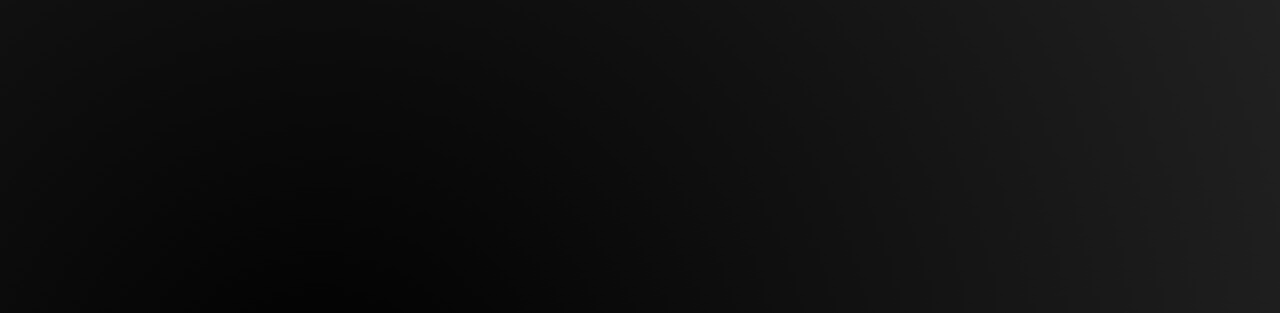
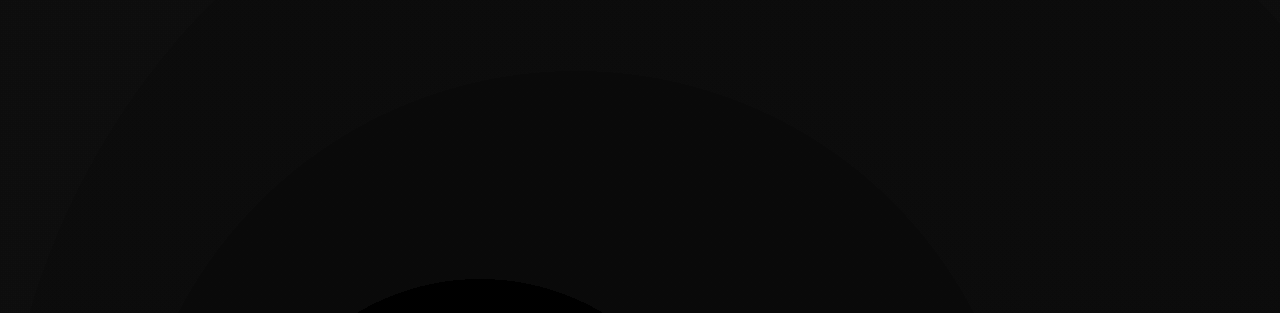
Before and after one commit to SinisaVukmirovic/Text-Reveal-on-Scroll-effect, a plain HTML site: page index.html in a window 1280 px wide. Shown: the part 89-402 px from the top of the page. Drawn offline with Linux system fonts and the light colour scheme.

Commit message:
Header background done

```diff
--- a/style.css
+++ b/style.css
@@ -15,6 +15,13 @@ body {
 header {
     min-height: 100svh;
     background-image: radial-gradient(circle at 25% 65%, #000, #222);
+
+    background-color: #0d0d0d;
+    /* color: var(--font-clr); */
+    background-image: radial-gradient(circle at 30rem 38rem, #000, #000 15rem, #1111 15rem),
+                      radial-gradient(circle at 36rem 38rem, #090909, #090909 28rem, #1111 28rem),
+                      radial-gradient(circle at 46rem 38rem, #0b0b0b, #0b0b0b 46rem, #1111 46rem);
+
     padding: 15rem 20rem;
     display: grid;
     place-items: end start;
```
